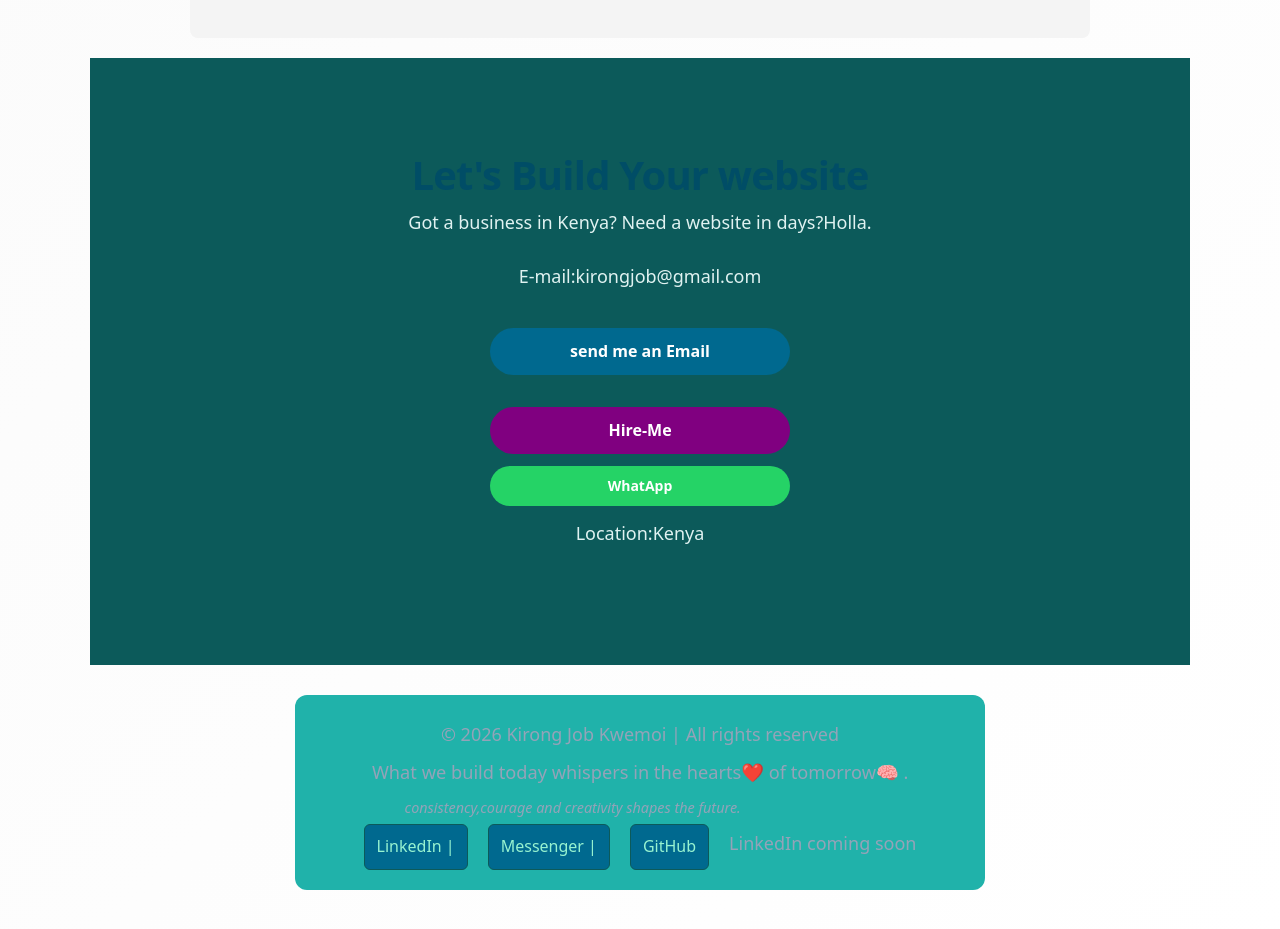
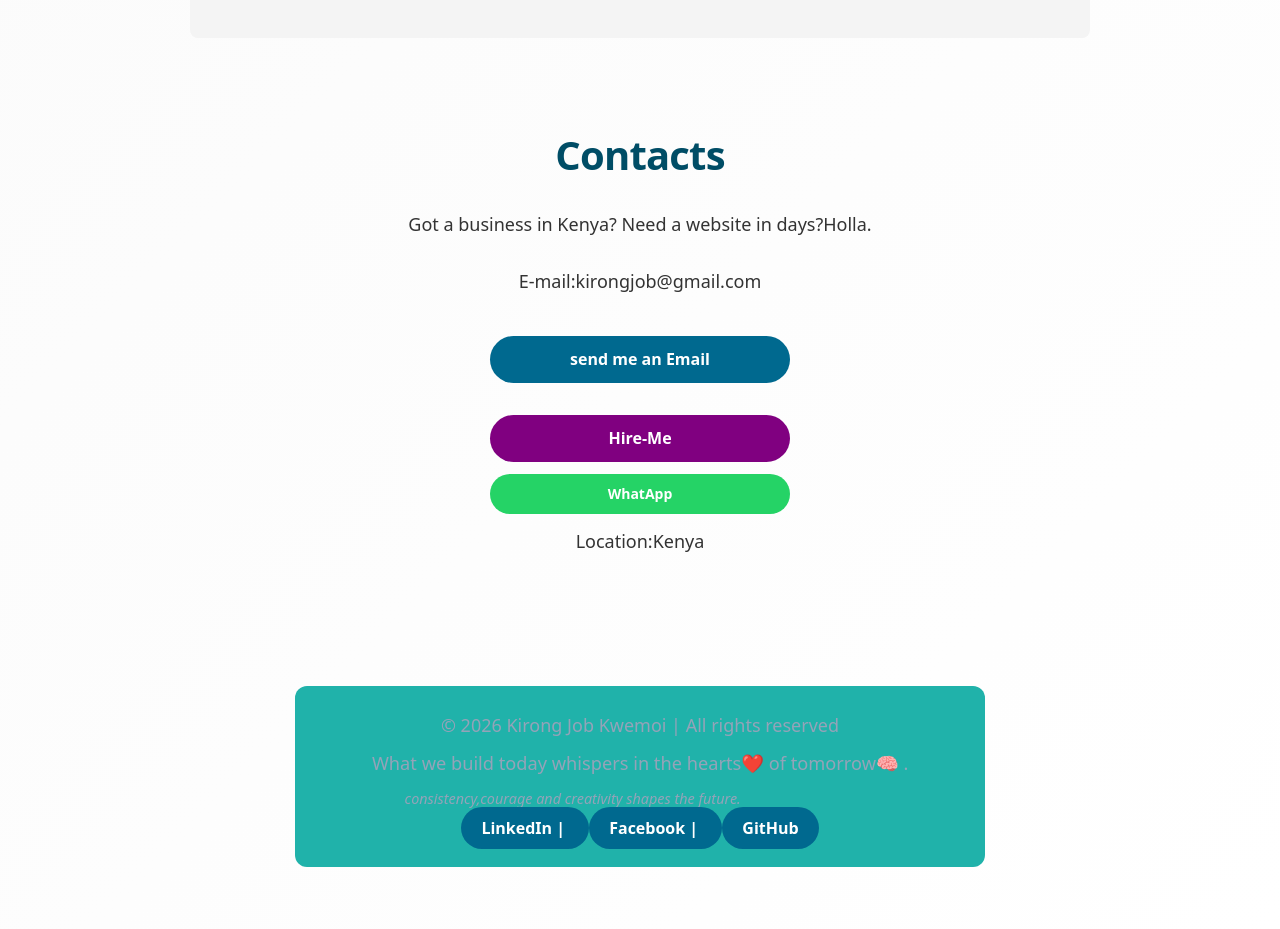
Before and after one commit to JobKwemoi/jobkwemoi.github.io, a plain HTML site: page index.html in a window 1280 px wide. Shown: the part 4300-5229 px from the top of the page. Drawn offline with Linux system fonts and the light colour scheme.

Commit message:
Update my index.html

```diff
--- a/index.html
+++ b/index.html
@@ -652,29 +652,6 @@ color:#0C5A5A;
 .btn-whatsapp:hover,  .btn-email:hover {
 transform:translateY (-2px);
 }
-
-.social-links {
-display:flex;
-gap:20px;
-justify-content:center;
-}
-
-.social-links a{
-color:#97f3d0;
-text-decoration:none;
-font-weight:500;
-padding:8px 12px;
-border:1px solid  #0C5A5A;
-border-radius:6px;
-transition:all 0.2s ease;
-}
-.social-links a:hover {
-background:#0C5A5A;
-color:##fff;
-text-decoration:underline;
-}
-
-
    </style>
 </head>
 <body>
@@ -791,8 +768,8 @@ text-decoration:underline;
   </div>
 </section>
 
-<section id ="Contact">
-  <h2>Let's Build Your website</h2>
+<section>
+  <h2>Contacts</h2>
 <p>Got a business in Kenya? Need a website in days?Holla.</p>
 <div class ="contact-buttons">
   <p>E-mail:kirongjob@gmail.com</p>
@@ -814,11 +791,11 @@ text-decoration:underline;
   <a
   href="https://www.LinkedIn.com/in/JobWhite" target="_blank">LinkedIn
   |
-  <a href="https://m.me/JobWhite" target="_blank">Messenger
+  <a href="https://m.me/JobWhite" target="_blank">Facebook
   |
   <a href="https://github.com/JobKwemoi" target= "_blank">GitHub</a>
 
-<p>LinkedIn coming soon</p>
+<p>
 </footer>
 <!--scroll to top button -->
 <button id="scrollTopBtn">ij Top</button>
```
